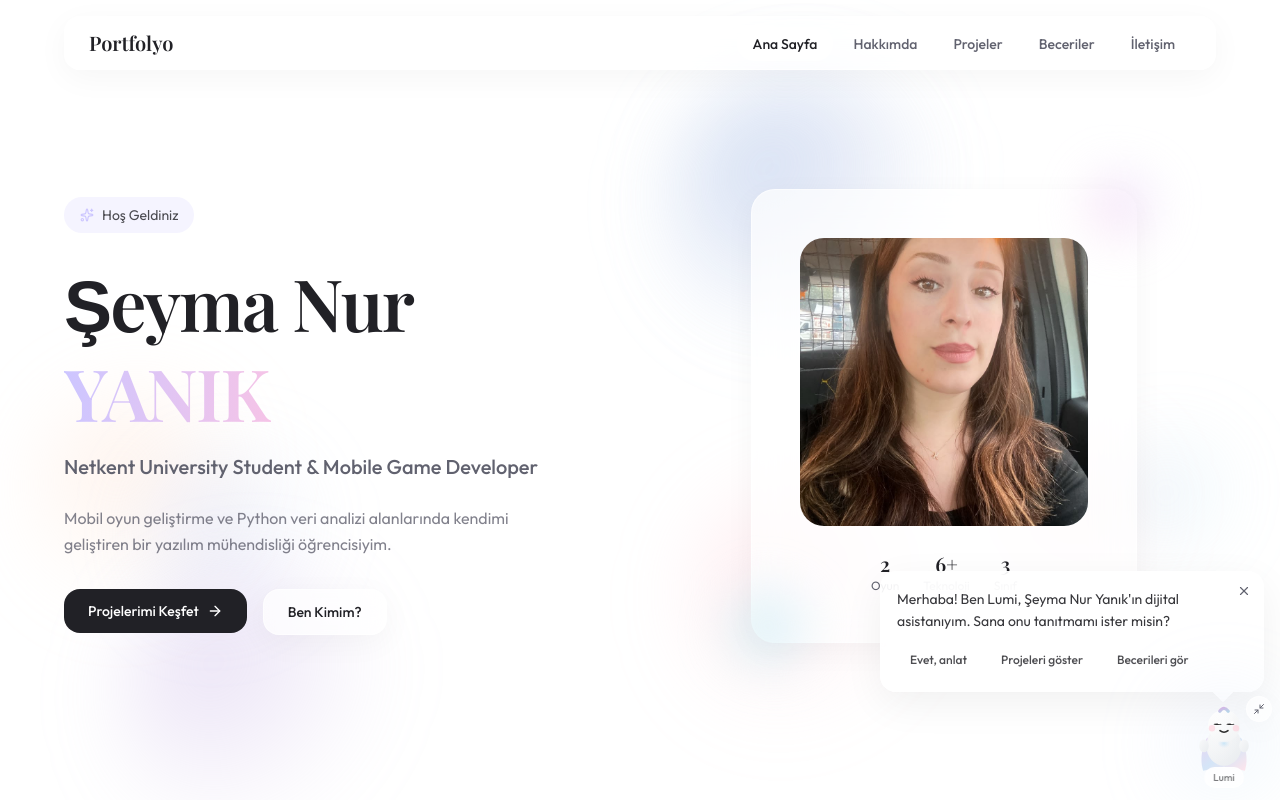
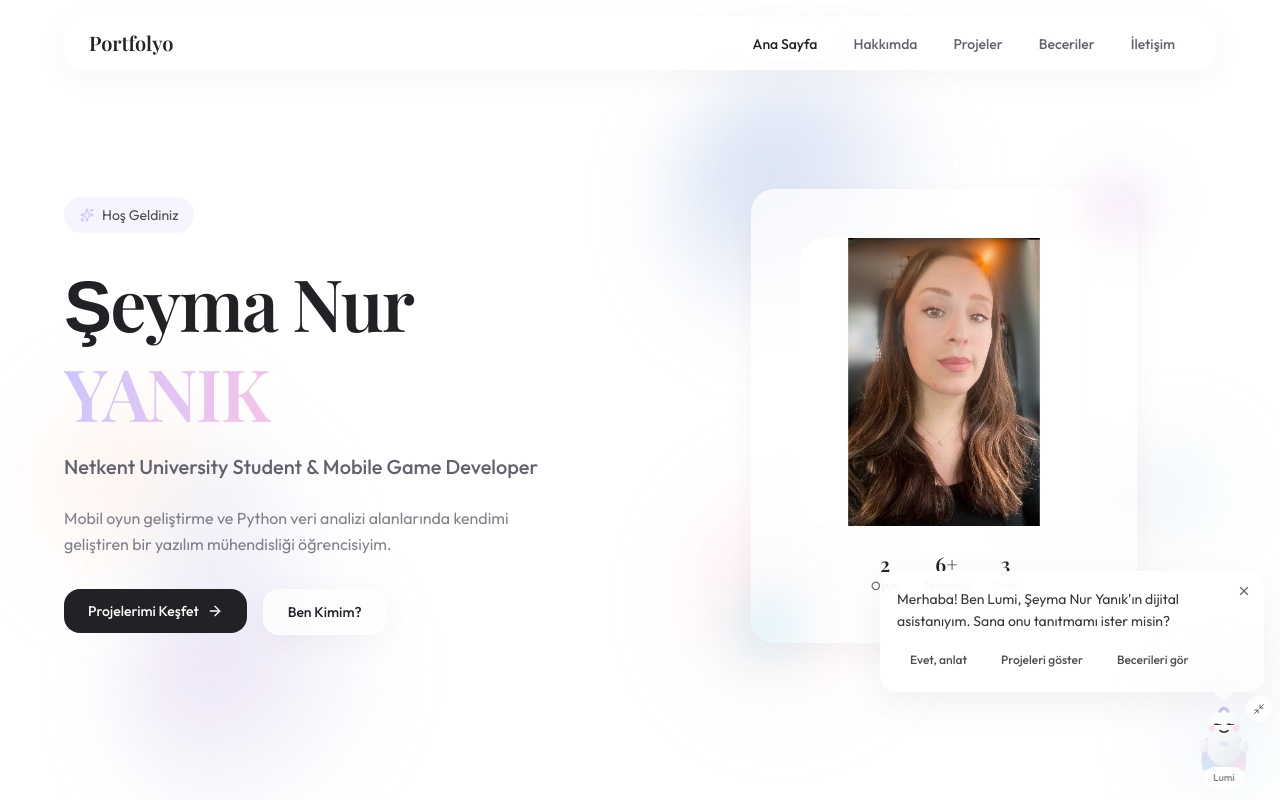
Before and after one commit to paw-ed/portfolio-clean, a Next.js app: page / in a window 1280 px wide. Built offline with nearby package versions, Linux system fonts and the light colour scheme; a web font is replaced by a local one.

Commit message:
Update page.tsx

```diff
--- a/app/page.tsx
+++ b/app/page.tsx
@@ -118,7 +118,7 @@ export default function HomePage() {
                 {/* Profile Image */}
                 <div className="relative w-48 h-48 sm:w-64 sm:h-64 lg:w-72 lg:h-72 rounded-3xl overflow-hidden bg-gradient-to-br from-lavender/20 via-white to-cyan/20">
                   <Image
-                    src="/images/profile.jpeg"
+                    src="/images/profile1.jpeg"
                     alt="Şeyma Nur Yanık"
                     fill
                     className="object-cover"
```
